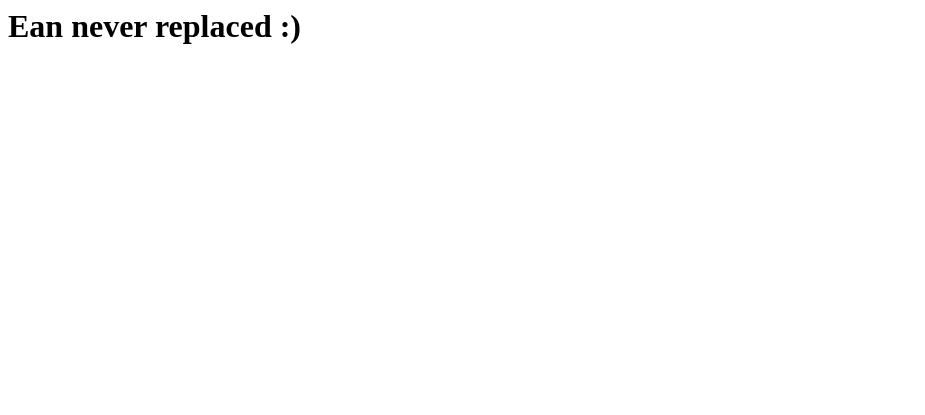
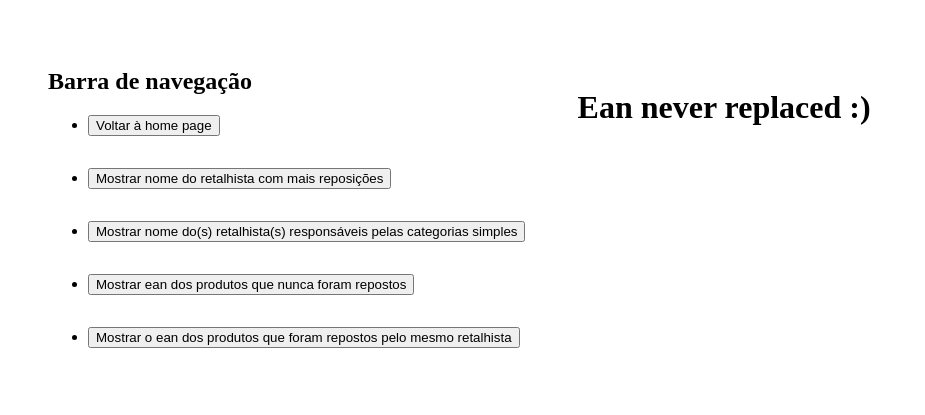
Before and after one commit to Diogo-V/ivm-store-database, a Django app: page /products-never-replaced/ in a window 1280 px wide. Shown: the top 415 px of the page, without its empty margins (0-925 px from the left). Run offline with Django 4.2, Linux system fonts and the light colour scheme.

Commit message:
fix: fix styling and add parent component

```diff
--- a/ivm/templates/base.html
+++ b/ivm/templates/base.html
@@ -4,9 +4,18 @@
         <title>CG Project - 3</title>
     </head>
     <body>
-        {% include 'components/navbar.html' %}
-        {% block content %}
-            Replaceable
-        {% endblock %}
+        <div style="padding: 20px">
+            <div style="width: 40%; float: left; padding: 20px">
+                {% include 'components/navbar.html' %}
+            </div>
+        </div>
+        <div>
+            <div style="width: 40%; float: left; padding: 20px">
+                {% block content %}
+                    Replaceable
+                {% endblock %}
+            </div>
+        </div>
+
     </body>
 </html>
--- a/ivm/templates/components/navbar.html
+++ b/ivm/templates/components/navbar.html
@@ -1,21 +1,29 @@
 <nav>
-    <ul>
-        <li>
+    <h2>
+        Barra de navegação
+    </h2>
+    <ul style="list-style-type: disc">
+        <li style="padding-bottom: 2em">
+            <a href="/">
+                <button>Voltar à home page</button>
+            </a>
+        </li>
+        <li style="padding-bottom: 2em">
             <a href="/retailer-more-replaces">
                 <button>Mostrar nome do retalhista com mais reposições</button>
             </a>
         </li>
-        <li>
+        <li style="padding-bottom: 2em">
             <a href="/retailers-simple-categories">
                 <button>Mostrar nome do(s) retalhista(s) responsáveis pelas categorias simples</button>
             </a>
         </li>
-        <li>
+        <li style="padding-bottom: 2em">
             <a href="/products-never-replaced">
                 <button>Mostrar ean dos produtos que nunca foram repostos</button>
             </a>
         </li>
-        <li>
+        <li style="padding-bottom: 2em">
             <a href="/products-replaced-same-retailer">
                 <button>Mostrar o ean dos produtos que foram repostos pelo mesmo retalhista</button>
             </a>
--- a/ivm/templates/pages/products-never-replaced.html
+++ b/ivm/templates/pages/products-never-replaced.html
@@ -1,3 +1,7 @@
-<h1>
-    Ean never replaced :)
-</h1>
+{% extends 'base.html' %}
+
+{% block content %}
+    <h1>
+        Ean never replaced :)
+    </h1>
+{% endblock %}
```
Also changed, not shown: ivm/templates/pages/products-replaced-same-retailer.html (+7 -3 lines), ivm/templates/pages/retailer-most-replaces.html (+7 -3 lines), ivm/templates/pages/retailers-simple-categories.html (+7 -3 lines).
